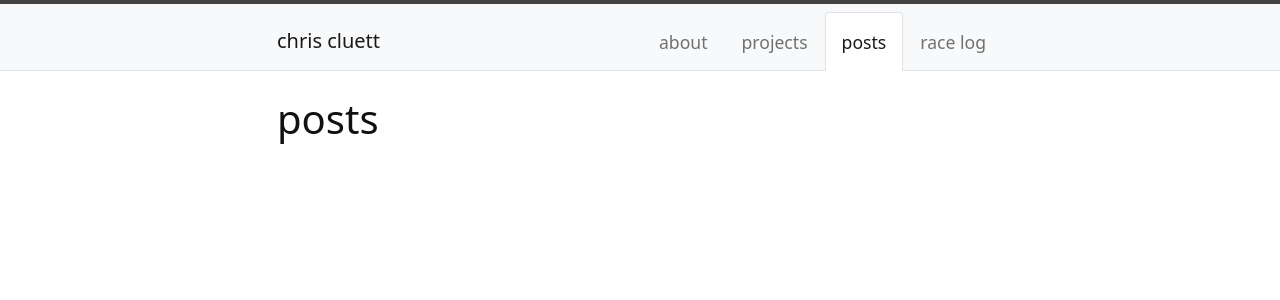
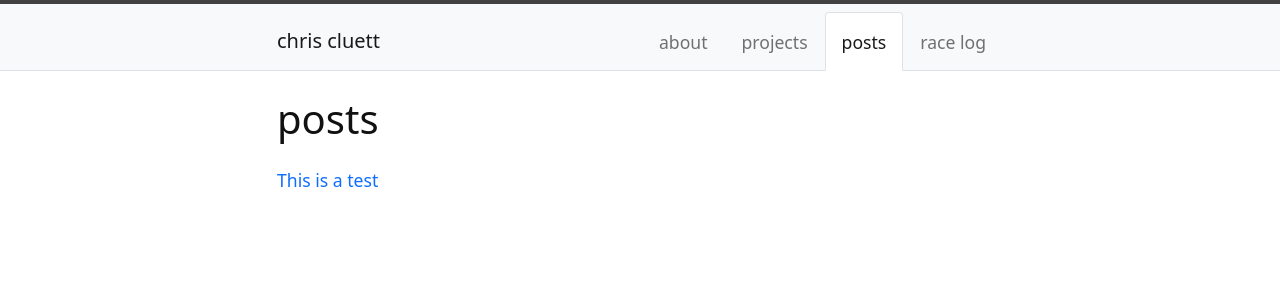
Before and after one commit to ccluett/website, a Jekyll site: the page built from content/2-posts.md, in a window 1280 px wide. Shown: the top 300 px of the page. Built offline with Jekyll 4.4.1, drawn with Linux system fonts in a browser that asks for light colours.

Commit message:
Update 2-posts.md

```diff
--- a/content/2-posts.md
+++ b/content/2-posts.md
@@ -2,3 +2,5 @@
 title: posts
 nav: true
 ---
+
+[This is a test](content/Doc1.htm)
```
